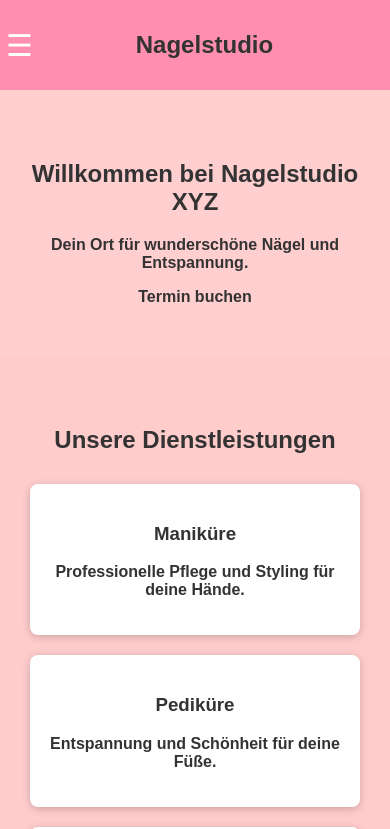
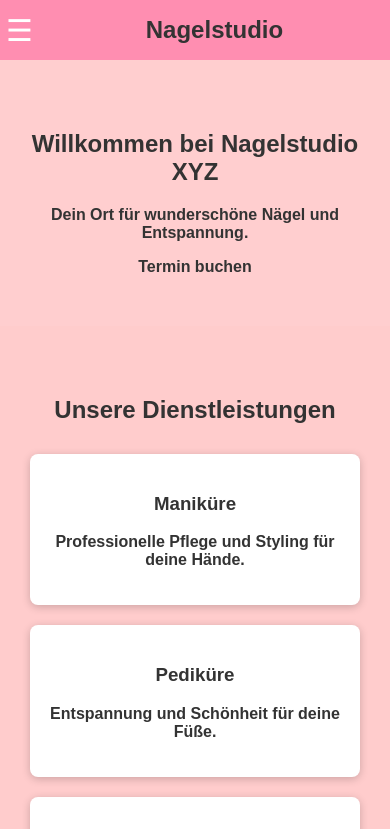
Before and after one commit to kibibitbit/Nagelstudio, a website: page public/index.html in a window 390 px wide. Shown: the top 829 px of the page. Drawn offline with Linux system fonts and the light colour scheme.

Commit message:
header ccs

```diff
--- a/public/css/styles.css
+++ b/public/css/styles.css
@@ -83,11 +83,26 @@ nav ul li a:hover {
 
 /* Handy-Modus Anpassungen */
 @media (max-width: 768px) {
+    header {
+        background-color: #ff8eb1; /* Dunkleres Rosa */
+        color: #333;
+        display: flex;
+        padding: 0;
+        margin: 0;
+        justify-content: space-between;
+        align-items: center;
+        position: relative;
+    }
+
     .burger-menu {
         display: block;
     }
+    a{
+        text-decoration: none;
+        text-align:center;
+        width: 100%;
+    }
     h1{
-        margin-right: 20px;
         padding: 0;
     }
 
```
